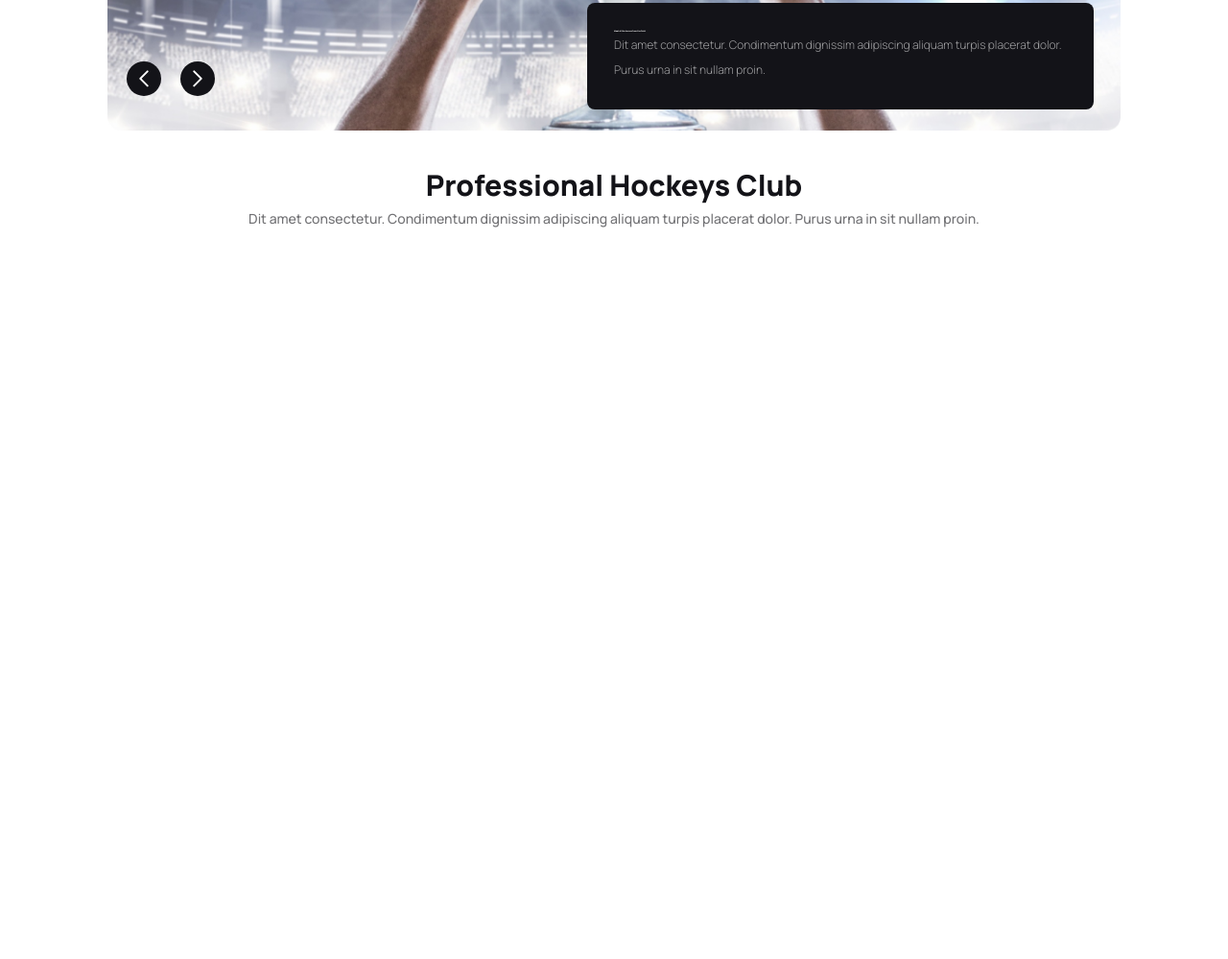
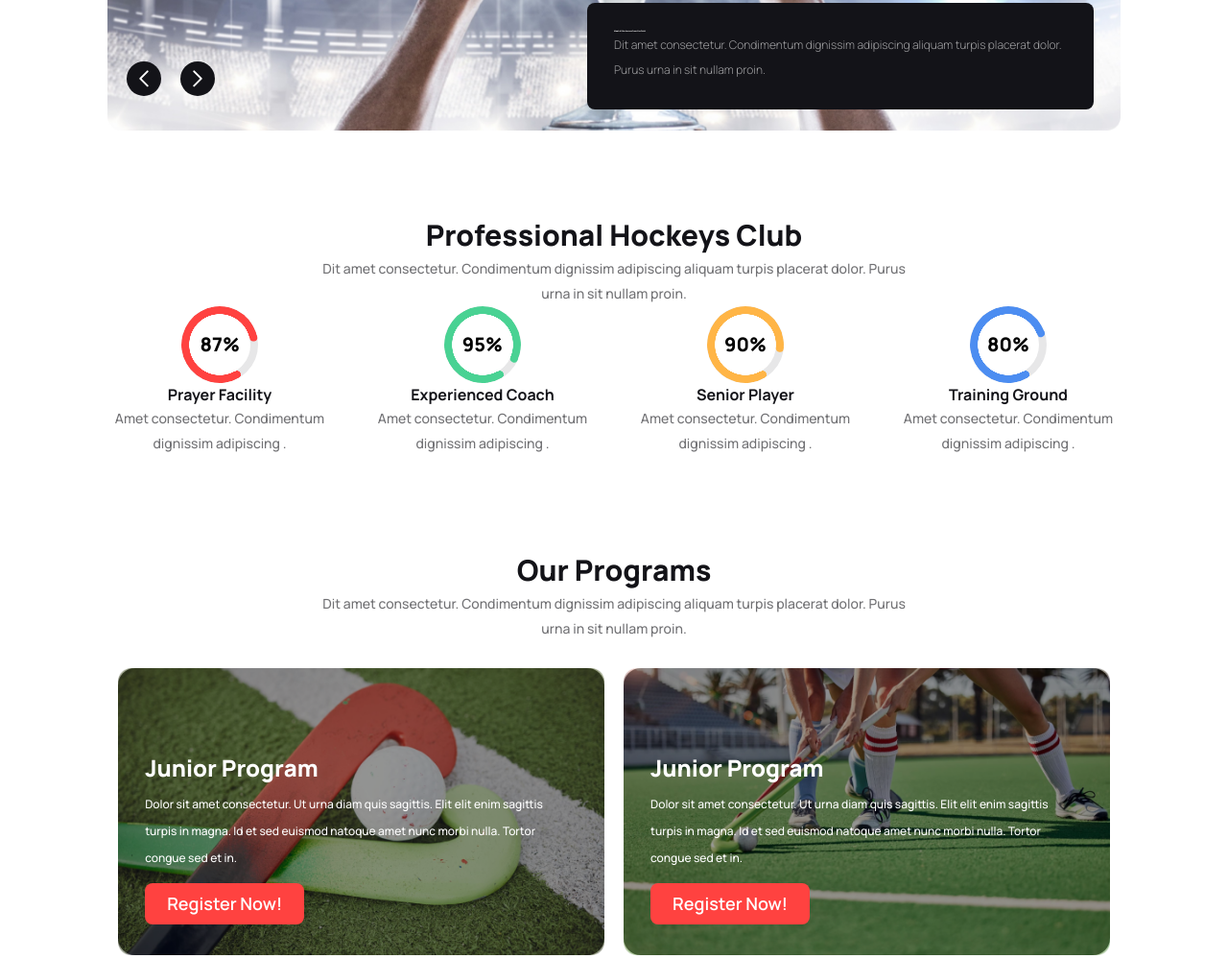
Before and after one commit to KamaruzzamanFahad/BA3Hoockeys, a plain HTML site: page index.html in a window 1280 px wide. Shown: the part 487-1486 px from the top of the page at 96% size. Before the commit the page ends 800 px from the top, so only its background shows below. Drawn offline with nearby package versions, Linux system fonts and the light colour scheme.

Commit message:
Program Sections completed

```diff
--- a/index.html
+++ b/index.html
@@ -92,9 +92,86 @@
     </header>
 
     <main class=" px-7  lg:px-28">
-        <section class=" mt-7">
+        <section class=" mt-20">
             <h2>Professional Hockeys Club</h2>
-            <p>Dit amet consectetur. Condimentum dignissim adipiscing aliquam turpis placerat dolor. Purus urna in sit nullam proin. </p>
+            <p class="px[5%] lg:px-[20%]">Dit amet consectetur. Condimentum dignissim adipiscing aliquam turpis placerat dolor. Purus urna in sit nullam proin. </p>
+
+            <div class=" flex flex-col md:flex-row lg:flex-row justify-between items-center gap-10 ">
+                <div class=" flex flex-col justify-center items-center">
+                    <div style="border: 8px solid #E7E7E8; border-radius: 50%; width:80px; height: 80px;">
+                        <div class="-mt-[8px] -ml-[8px] radial-progress text-[#FF4240] -rotate-[-150deg]" style="--value:80;" role="progressbar"><span class=" text-[#000000] -rotate-[-210deg] font-extrabold text-[20px]">87%</span>
+                        </div>
+                    </div>
+                    <h5>Prayer Facility</h5>
+                    <p class=" px-[10%] lg:px-0">Amet consectetur. Condimentum dignissim adipiscing .</p>
+                </div>
+
+                <div class="flex flex-col justify-center items-center">
+                    <div style="border: 8px solid #E7E7E8; border-radius: 50%; width:80px; height: 80px;">
+                        <div class="-mt-[8px] -ml-[8px] radial-progress text-[#49D293] -rotate-[-150deg]" style="--value:90;" role="progressbar"><span class=" text-[#000000] -rotate-[-210deg] font-extrabold text-[20px]">95%</span>
+                        </div>
+                    </div>
+                    <h5>Experienced Coach</h5>
+                    <p class=" px-[10%] lg:px-0">Amet consectetur. Condimentum dignissim adipiscing .</p>
+                </div>
+
+                <div class="flex flex-col justify-center items-center">
+                    <div style="border: 8px solid #E7E7E8; border-radius: 50%; width:80px; height: 80px;">
+                        <div class="-mt-[8px] -ml-[8px] radial-progress text-[#FFB546] -rotate-[-150deg]" style="--value:85;" role="progressbar"><span class=" text-[#000000] -rotate-[-210deg] font-extrabold text-[20px]">90%</span>
+                        </div>
+                    </div>
+                    <h5>Senior Player</h5>
+                    <p class=" px-[10%] lg:px-0">Amet consectetur. Condimentum dignissim adipiscing .</p>
+                </div>
+
+                <div class="flex flex-col justify-center items-center">
+                    <div style="border: 8px solid #E7E7E8; border-radius: 50%; width:80px; height: 80px;">
+                        <div class="-mt-[8px] -ml-[8px] radial-progress text-[#4C8DF1] -rotate-[-150deg]" style="--value:78;" role="progressbar"><span class=" text-[#000000] -rotate-[-210deg] font-extrabold text-[20px]">80%</span>
+                        </div>
+                    </div>
+                    <h5>Training Ground</h5>
+                    <p class=" px-[10%] lg:px-0" >Amet consectetur. Condimentum dignissim adipiscing .</p>
+                </div>
+
+            </div>
+        </section>
+
+
+        <section class="mt-24">
+            <h2>Our Programs</h2>
+            <p class="px[5%] lg:px-[20%]">Dit amet consectetur. Condimentum dignissim adipiscing aliquam turpis placerat dolor. Purus urna in sit nullam proin. </p>
+            <div class=" mt-7 flex flex-col lg:flex-row gap-5 justify-center items-center">
+                <div class="shado w-[100%] lg:w-[48%] relative">
+                    <img class="opacity-60  w-full" src="Images/bn1.png" alt="">
+                    <div class="absolute bottom-4 lg:bottom-8 left-4 md:left-7 lg:left-7">
+                        <h4 class=" lg:text-2xl">Junior Program</h4>
+                        <p class="text-white text-left text-[12px] pr-3 lg:pr-10 pt-1 lg:pt-2 lg-1 pb-1 lg:pb-3 leading-5 md:leading-7 lg:leading-7">Dolor sit amet consectetur. Ut urna diam quis sagittis. Elit elit
+                            enim sagittis turpis in magna. Id et sed euismod natoque amet nunc morbi nulla. Tortor congue sed et in.</p>
+                        <button class="buttom py-2">Register Now!</button>
+                    </div>
+                </div>
+
+                <div class="shado w-[100%] lg:w-[48%] relative">
+                    <img class="opacity-60 w-full" src="Images/bn2.png" alt="">
+                    <div class="absolute bottom-4 lg:bottom-8 left-4 md:left-7 lg:left-7">
+                        <h4 class=" lg:text-2xl">Junior Program</h4>
+                        <p class="text-white text-left text-[12px] pr-3 lg:pr-10 pt-1 lg:pt-2 lg-1 pb-1 lg:pb-3 leading-5 md:leading-7 lg:leading-7">Dolor sit amet consectetur. Ut urna diam quis sagittis. Elit elit
+                            enim sagittis turpis in magna. Id et sed euismod natoque amet nunc morbi nulla. Tortor congue sed et in.</p>
+                        <button class="buttom py-2">Register Now!</button>
+                    </div>
+                </div>
+            </div>
+            <div class="mt-7 flex flex-col lg:flex-row gap-5 justify-center items-center">
+                <div class="shado w-[100%]  lg:w-[99%] relative">
+                    <img class="opacity-50 h-[220px] md:h-auto lg:h-auto w-full" src="Images/bn3.png" alt="">
+                    <div class="absolute bottom-4 lg:bottom-8 left-4 md:left-7 lg:left-7">
+                        <h4 class=" lg:text-2xl">Junior Program</h4>
+                        <p class="text-white text-left text-[12px] pr-3 lg:pr-[55%] pt-1 lg:pt-2 lg-1 pb-1 lg:pb-3 leading-5 md:leading-7 lg:leading-7 ">Dolor sit amet consectetur. Ut urna diam quis sagittis. Elit elit
+                            enim sagittis turpis in magna. Id et sed euismod natoque amet nunc morbi nulla. Tortor congue sed et in.</p>
+                        <button class="buttom py-2">Register Now!</button>
+                    </div>
+                </div>
+            </div>
         </section>
     </main>
 
--- a/style.css
+++ b/style.css
@@ -48,3 +48,7 @@ body h5{
     font-weight: 600;
     color: #FFF;
 }
+.shado{
+    background:black;
+    border-radius: 18px;
+}
```
Also changed, not shown: Images/bn1.png (added), Images/bn2.png (added), Images/bn3.png (added).
